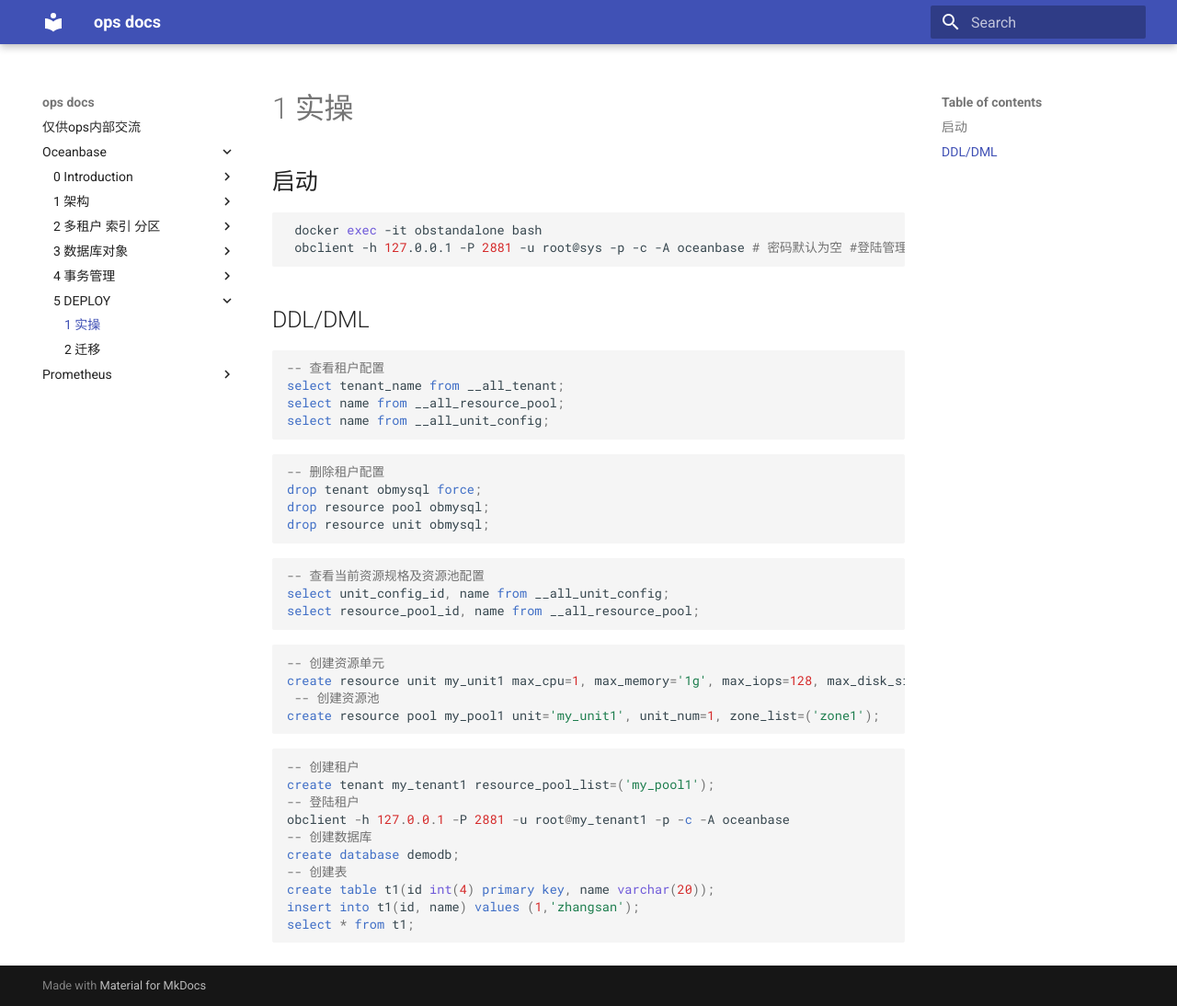
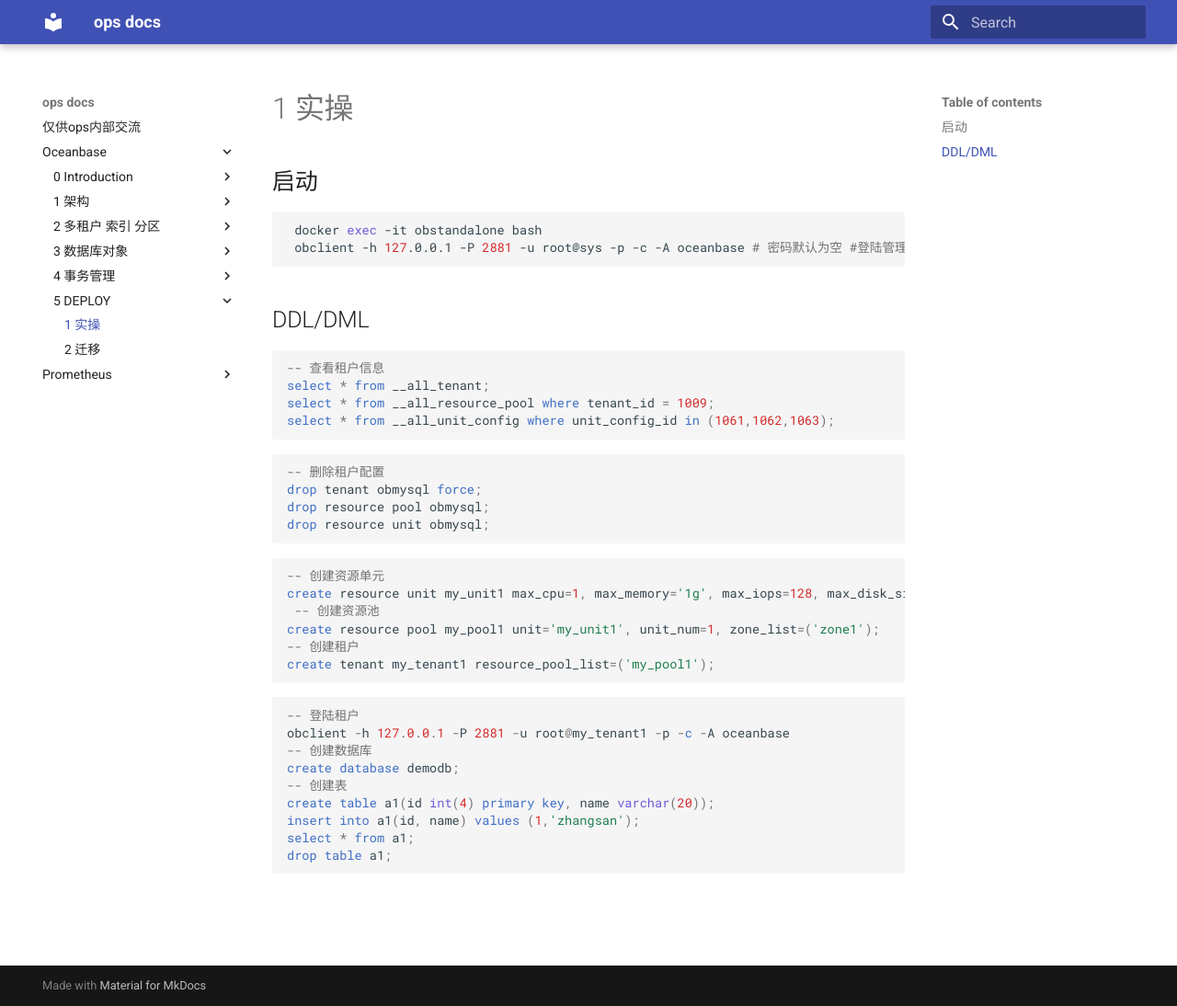
Before and after one commit to rocky-raccoon33/ops-doc, an MkDocs documentation site: the page built from docs/oceanbase/5 DEPLOY/1 实操.md, in a window 1280 px wide and 1094 px high. Shown: the whole window at 92% size. Built offline with MkDocs 1.6.1 and Material for MkDocs 9.7.7, drawn with Linux system fonts in a browser that asks for light colours.

Commit message:
mod：实操

````diff
--- a/docs/oceanbase/5 DEPLOY/1 实操.md
+++ b/docs/oceanbase/5 DEPLOY/1 实操.md
@@ -9,10 +9,10 @@
 ## DDL/DML
 
 ```sql
--- 查看租户配置
-select tenant_name from __all_tenant;
-select name from __all_resource_pool;
-select name from __all_unit_config;
+-- 查看租户信息
+select * from __all_tenant;
+select * from __all_resource_pool where tenant_id = 1009;
+select * from __all_unit_config where unit_config_id in (1061,1062,1063);
 ```
 
 ```sql
@@ -23,27 +23,22 @@
 ```
 
 ```sql
--- 查看当前资源规格及资源池配置
-select unit_config_id, name from __all_unit_config;
-select resource_pool_id, name from __all_resource_pool;
-```
-
-```sql
 -- 创建资源单元
 create resource unit my_unit1 max_cpu=1, max_memory='1g', max_iops=128, max_disk_size='5g', max_session_num=64, min_cpu=1, min_memory='1g', min_iops=128;
  -- 创建资源池
 create resource pool my_pool1 unit='my_unit1', unit_num=1, zone_list=('zone1');
+-- 创建租户
+create tenant my_tenant1 resource_pool_list=('my_pool1');
 ```
 
 ```sql
--- 创建租户
-create tenant my_tenant1 resource_pool_list=('my_pool1');
 -- 登陆租户
 obclient -h 127.0.0.1 -P 2881 -u root@my_tenant1 -p -c -A oceanbase
 -- 创建数据库
 create database demodb;
 -- 创建表
-create table t1(id int(4) primary key, name varchar(20));
-insert into t1(id, name) values (1,'zhangsan');
-select * from t1;
+create table a1(id int(4) primary key, name varchar(20));
+insert into a1(id, name) values (1,'zhangsan');
+select * from a1;
+drop table a1;
 ```
````
Also changed, not shown: docs/oceanbase/5 DEPLOY/2 迁移.md (+6 -1 lines), 1 other file.
